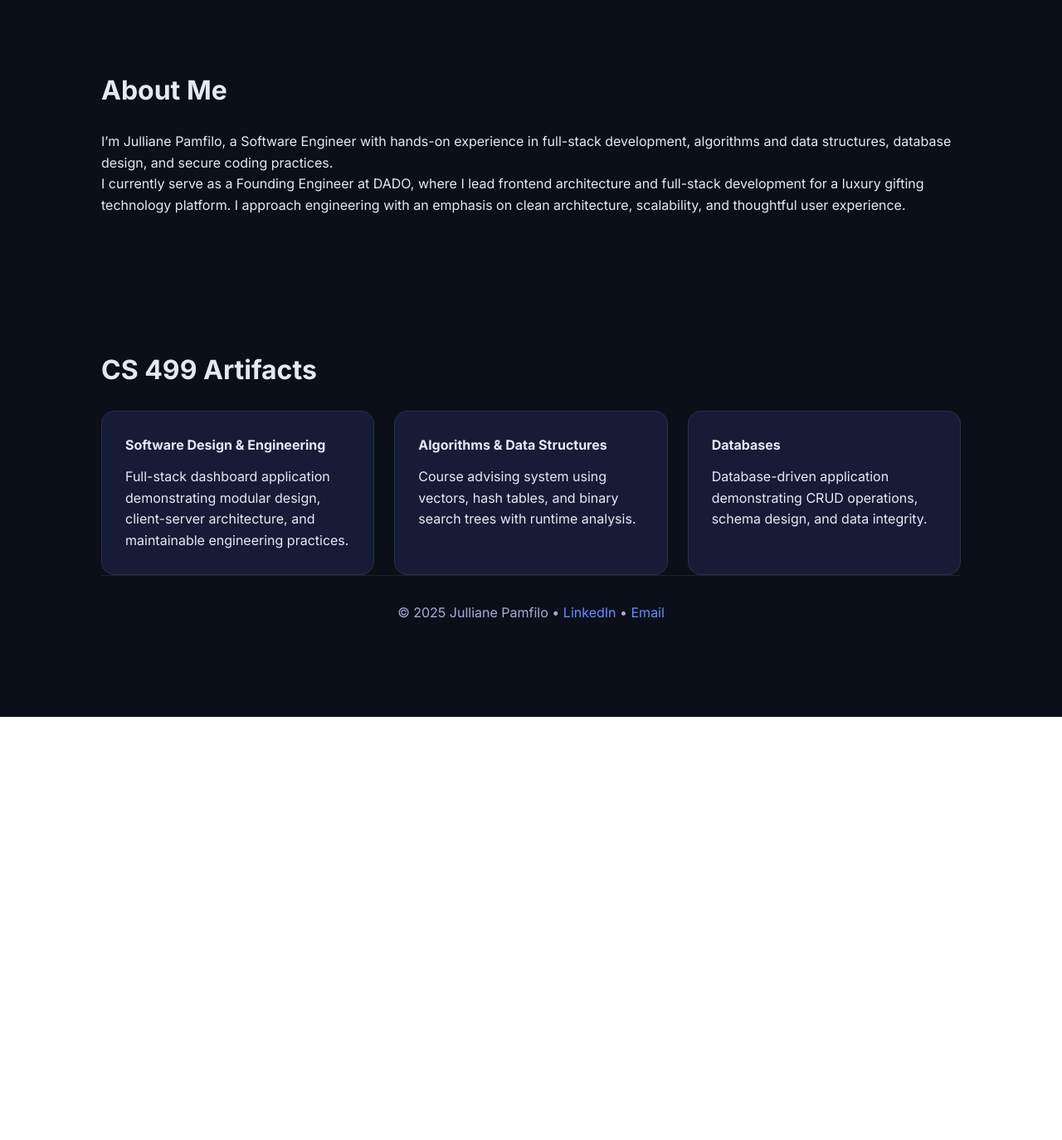
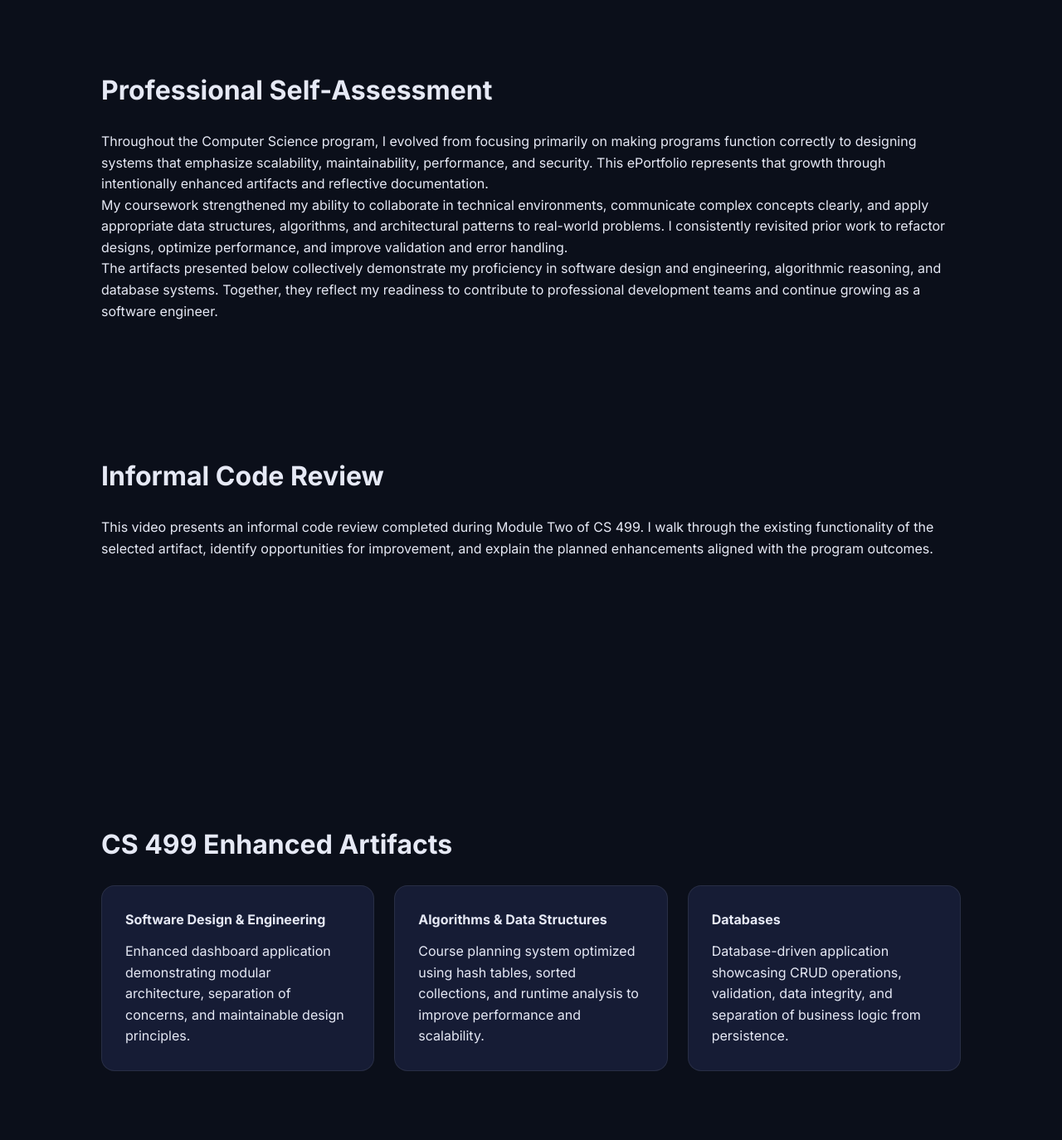
Before and after one commit to JullianePamfilo/JullianePamfilo.github.io, a plain HTML site: page index.html in a window 1280 px wide. Shown: the part 741-2115 px from the top of the page at 83% size. Before the commit the page ends 1605 px from the top, so only its background shows below. Drawn offline with Linux system fonts and the light colour scheme; grey boxes are pictures that could not be loaded.

Commit message:
Refactor index.html for better content organization
Updated content and structure for improved clarity and organization.

```diff
--- a/index.html
+++ b/index.html
@@ -22,8 +22,10 @@
       <div class="logo">JP</div>
 
       <nav class="nav-links">
+        <a href="#self-assessment">Self-Assessment</a>
+        <a href="#code-review">Code Review</a>
+        <a href="#artifacts">Artifacts</a>
         <a href="#about">About</a>
-        <a href="#artifacts">Artifacts</a>
       </nav>
     </div>
   </header>
@@ -36,71 +38,123 @@
 
       <p class="hero-subtext">
         I design and build scalable full-stack systems, applied AI solutions,
-        and production-ready web platforms with a focus on performance,
-        maintainability, and real-world impact.
+        and production-ready software with a focus on performance,
+        maintainability, and security.
       </p>
 
       <div class="hero-buttons">
         <a href="#artifacts" class="btn primary">Explore My Work</a>
+        <a href="#code-review" class="btn secondary">View Code Review</a>
       </div>
     </div>
   </section>
 
+  <!-- ================= PROFESSIONAL SELF-ASSESSMENT ================= -->
+  <section id="self-assessment" class="section">
+    <h3>Professional Self-Assessment</h3>
+
+    <p>
+      Throughout the Computer Science program, I evolved from focusing primarily
+      on making programs function correctly to designing systems that emphasize
+      scalability, maintainability, performance, and security. This ePortfolio
+      represents that growth through intentionally enhanced artifacts and
+      reflective documentation.
+    </p>
+
+    <p>
+      My coursework strengthened my ability to collaborate in technical
+      environments, communicate complex concepts clearly, and apply appropriate
+      data structures, algorithms, and architectural patterns to real-world
+      problems. I consistently revisited prior work to refactor designs,
+      optimize performance, and improve validation and error handling.
+    </p>
+
+    <p>
+      The artifacts presented below collectively demonstrate my proficiency in
+      software design and engineering, algorithmic reasoning, and database
+      systems. Together, they reflect my readiness to contribute to professional
+      development teams and continue growing as a software engineer.
+    </p>
+  </section>
+
+  <!-- ================= CODE REVIEW ================= -->
+  <section id="code-review" class="section section-alt">
+    <h3>Informal Code Review</h3>
+
+    <p>
+      This video presents an informal code review completed during Module Two of
+      CS 499. I walk through the existing functionality of the selected artifact,
+      identify opportunities for improvement, and explain the planned
+      enhancements aligned with the program outcomes.
+    </p>
+
+    <div class="video-wrapper">
+      <iframe
+        src="https://www.youtube.com/embed/9Xwo-AlOMqo"
+        title="CS 499 Code Review"
+        frameborder="0"
+        allow="accelerometer; autoplay; clipboard-write; encrypted-media; gyroscope; picture-in-picture"
+        allowfullscreen>
+      </iframe>
+    </div>
+  </section>
+
+  <!-- ================= ARTIFACTS ================= -->
+  <section id="artifacts" class="section">
+    <h3>CS 499 Enhanced Artifacts</h3>
+
+    <div class="cards">
+
+      <a class="card" href="artifacts/artifact1_software_design/README.md" target="_blank" rel="noopener">
+        <h4>Software Design & Engineering</h4>
+        <p>
+          Enhanced dashboard application demonstrating modular architecture,
+          separation of concerns, and maintainable design principles.
+        </p>
+      </a>
+
+      <a class="card" href="artifacts/artifact2_algorithms/README.md" target="_blank" rel="noopener">
+        <h4>Algorithms & Data Structures</h4>
+        <p>
+          Course planning system optimized using hash tables, sorted collections,
+          and runtime analysis to improve performance and scalability.
+        </p>
+      </a>
+
+      <a class="card" href="artifacts/artifact3_databases/README.md" target="_blank" rel="noopener">
+        <h4>Databases</h4>
+        <p>
+          Database-driven application showcasing CRUD operations, validation,
+          data integrity, and separation of business logic from persistence.
+        </p>
+      </a>
+
+    </div>
+  </section>
+
   <!-- ================= ABOUT ================= -->
-  <section id="about" class="section">
+  <section id="about" class="section section-alt">
     <h3>About Me</h3>
 
     <p>
-      I’m Julliane Pamfilo, a Software Engineer with hands-on experience in
-      full-stack development, algorithms and data structures, database design,
-      and secure coding practices.
+      I’m Julliane Pamfilo, a Software Engineer with experience in full-stack
+      development, algorithms and data structures, database systems, and secure
+      coding practices.
     </p>
 
     <p>
       I currently serve as a Founding Engineer at DADO, where I lead frontend
-      architecture and full-stack development for a luxury gifting technology
-      platform. I approach engineering with an emphasis on clean architecture,
-      scalability, and thoughtful user experience.
+      architecture and contribute to full-stack development for a luxury gifting
+      technology platform. I approach engineering with a focus on clean
+      architecture, thoughtful UX, and long-term system sustainability.
     </p>
   </section>
-
-  <!-- ================= ARTIFACTS ================= -->
-  <section id="artifacts" class="section">
-    <h3>CS 499 Artifacts</h3>
-
-    <div class="cards">
-
-      <a class="card" href="artifacts/artifact1_software_design/README.md">
-        <h4>Software Design & Engineering</h4>
-        <p>
-          Full-stack dashboard application demonstrating modular design,
-          client-server architecture, and maintainable engineering practices.
-        </p>
-      </a>
-
-      <a class="card" href="artifacts/artifact2_algorithms/README.md">
-        <h4>Algorithms & Data Structures</h4>
-        <p>
-          Course advising system using vectors, hash tables, and binary search
-          trees with runtime analysis.
-        </p>
-      </a>
-
-      <a class="card" href="artifacts/artifact3_databases/README.md">
-        <h4>Databases</h4>
-        <p>
-          Database-driven application demonstrating CRUD operations,
-          schema design, and data integrity.
-        </p>
-      </a>
-
-    </div>
 
   <!-- ================= FOOTER ================= -->
   <footer class="footer">
     <p>
       © 2025 Julliane Pamfilo •
-      <a href="https://www.linkedin.com/in/julliane-pamfilo-750266231" target="_blank">LinkedIn</a> •
+      <a href="https://www.linkedin.com/in/julliane-pamfilo-750266231" target="_blank" rel="noopener">LinkedIn</a> •
       <a href="mailto:pamfilojulliane@yahoo.com">Email</a>
     </p>
   </footer>
```
